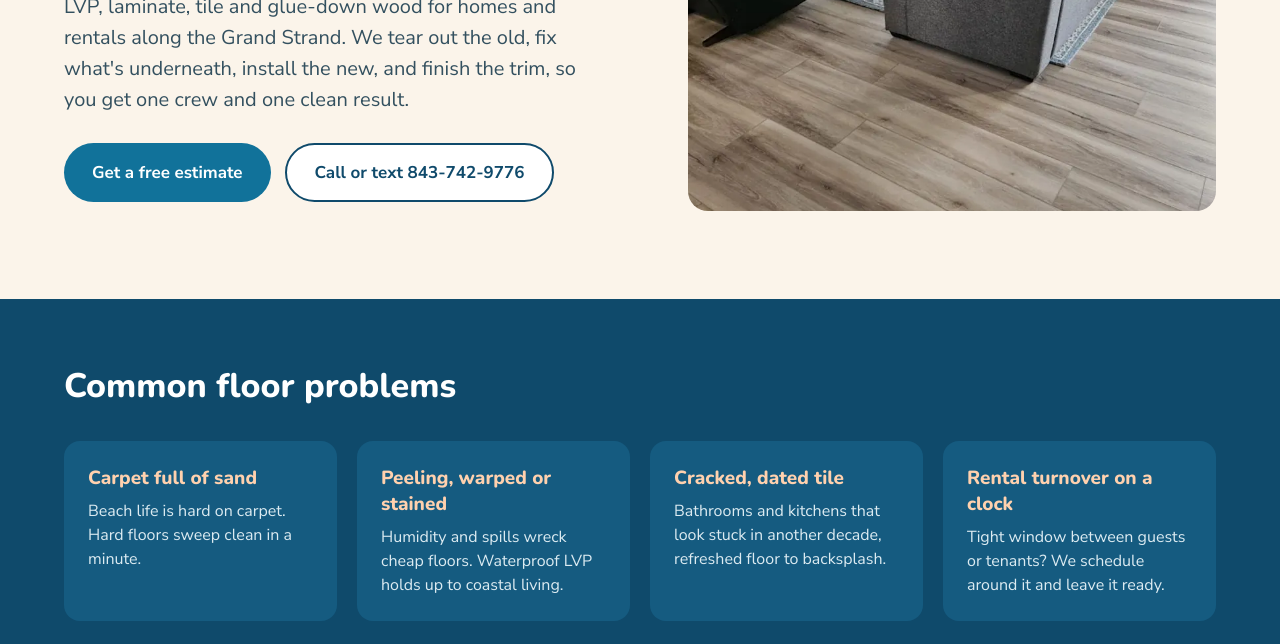
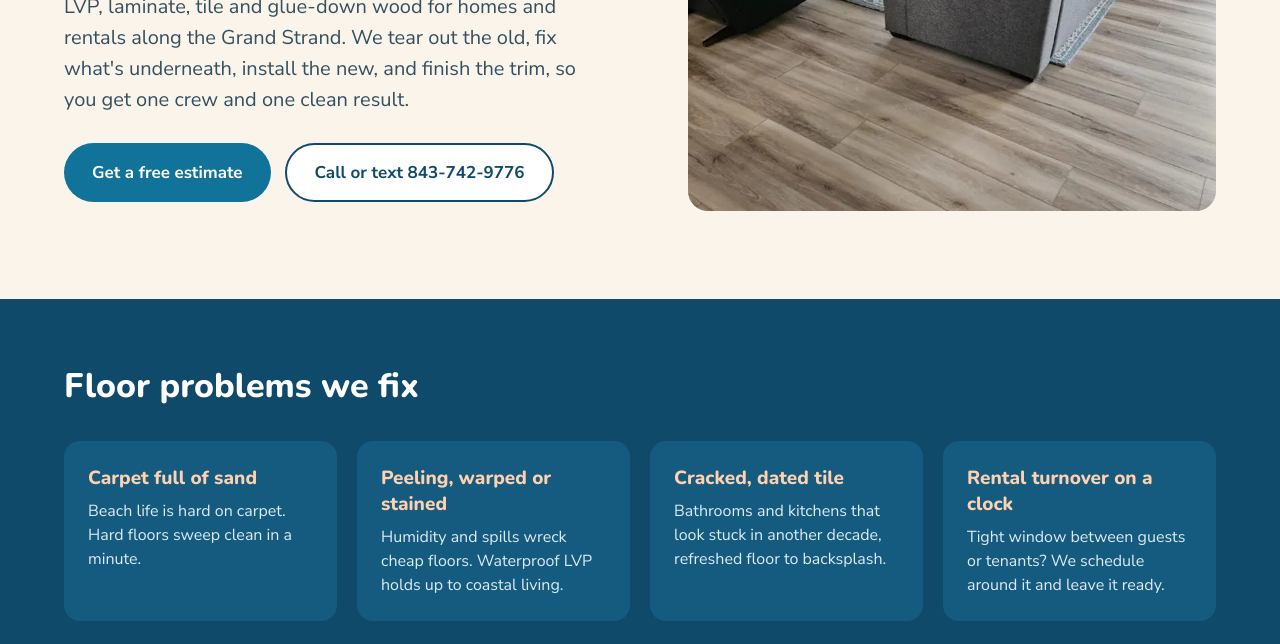
Before and after one commit to lando-ccs/Southern-Shores-Flooring, a plain HTML site: page index.html in a window 1280 px wide. Shown: the part 453-1097 px from the top of the page. Drawn offline with nearby package versions, Linux system fonts and the light colour scheme.

Commit message:
Pain-points heading: Floor problems we fix
Co-Authored-By: Claude Opus 5.5 <noreply@anthropic.com>

```diff
--- a/index.html
+++ b/index.html
@@ -108,7 +108,7 @@
   <!-- PAIN POINTS -->
   <section class="pain" aria-labelledby="pain-title">
     <div class="container stack">
-      <h2 id="pain-title">Common floor problems</h2>
+      <h2 id="pain-title">Floor problems we fix</h2>
       <div class="card-grid">
         <div class="pain-card">
           <h3>Carpet full of sand</h3>
```
